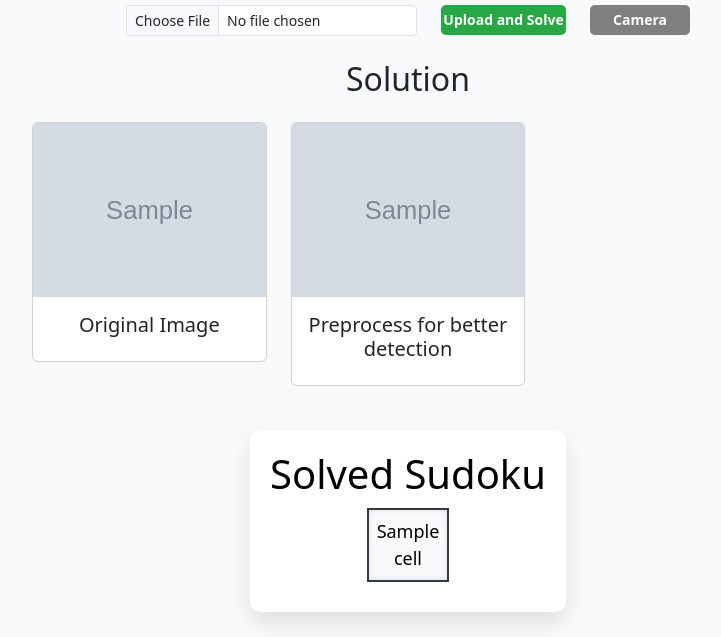
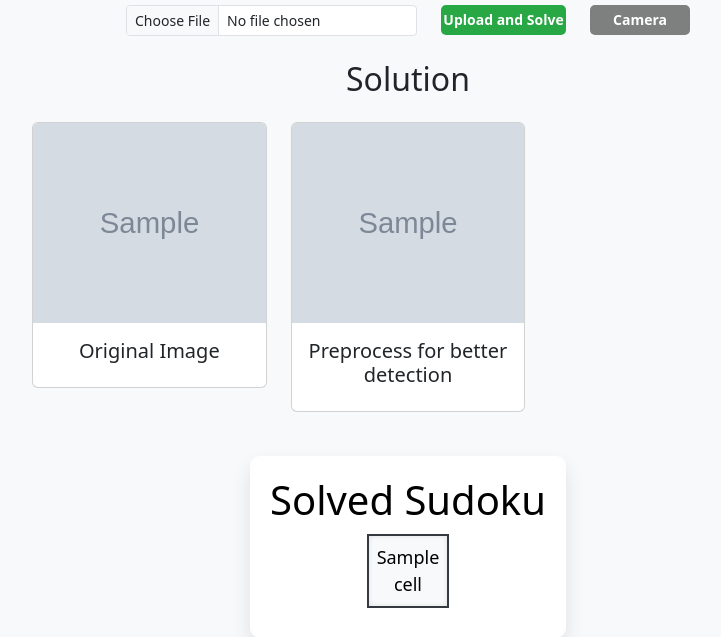
Before and after one commit to rizkyyanuark/Sudoku-Puzzle-Solver, a Flask app: template templates/index.html in a window 1280 px wide. Shown: the part 187-824 px from the top of the page, without its empty margins (232-953 px from the left). Run offline with Flask 3, Linux system fonts and the light colour scheme; the template is opened without the code that fills it: values that come from a table or form of the project are taken from there, most other values are stand-ins (such as "Sample title", 1, 10 or a date in 2020); grey boxes marked "Sample" are stand-in pictures; some libraries are stand-ins or nearby versions.

Commit message:
Refactor file structure and add missing directory creation

```diff
--- a/app.py
+++ b/app.py
@@ -13,7 +13,8 @@ app.config['SECRET_KEY'] = os.urandom(24)
 
 # Create 'uploads' folder if it doesn't exist
 path = 'static/temp'
-
+if not os.path.exists(path):
+    os.makedirs(path)
 
 app.config['UPLOADED_PHOTOS_DEST'] = path
 photos = UploadSet('photos', IMAGES)
--- a/static/styles.css
+++ b/static/styles.css
@@ -207,3 +207,8 @@ body {
 .modal.fade .modal-dialog {
   transform: rotateY(90deg);
 }
+.card-img-top {
+  width: 100%;
+  height: 200px; /* Atur tinggi gambar sesuai kebutuhan */
+  object-fit: cover; /* Memastikan gambar tetap proporsional */
+}
```
Also changed, not shown: 6 other files.
